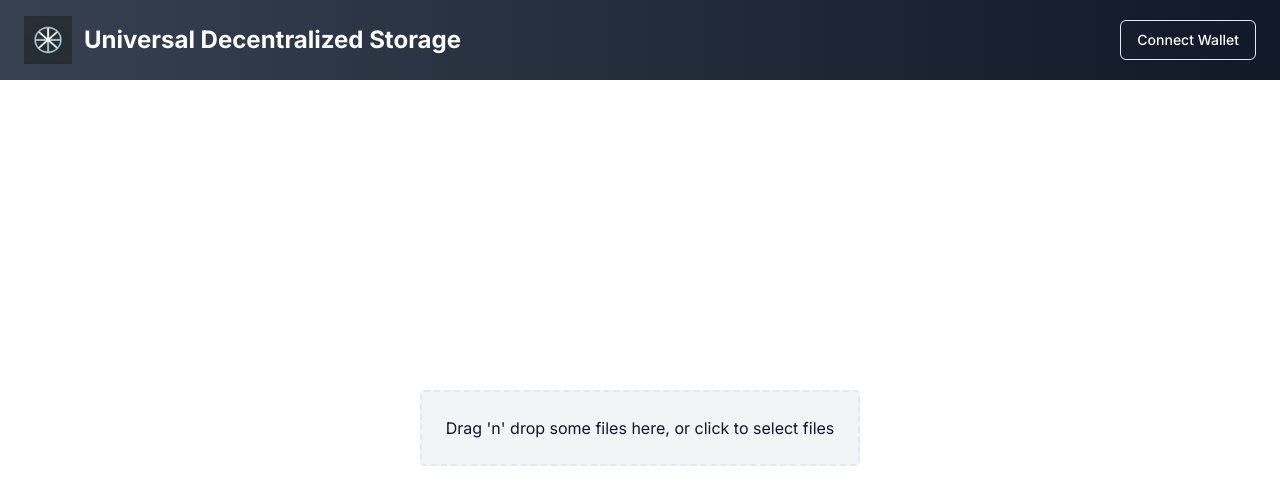
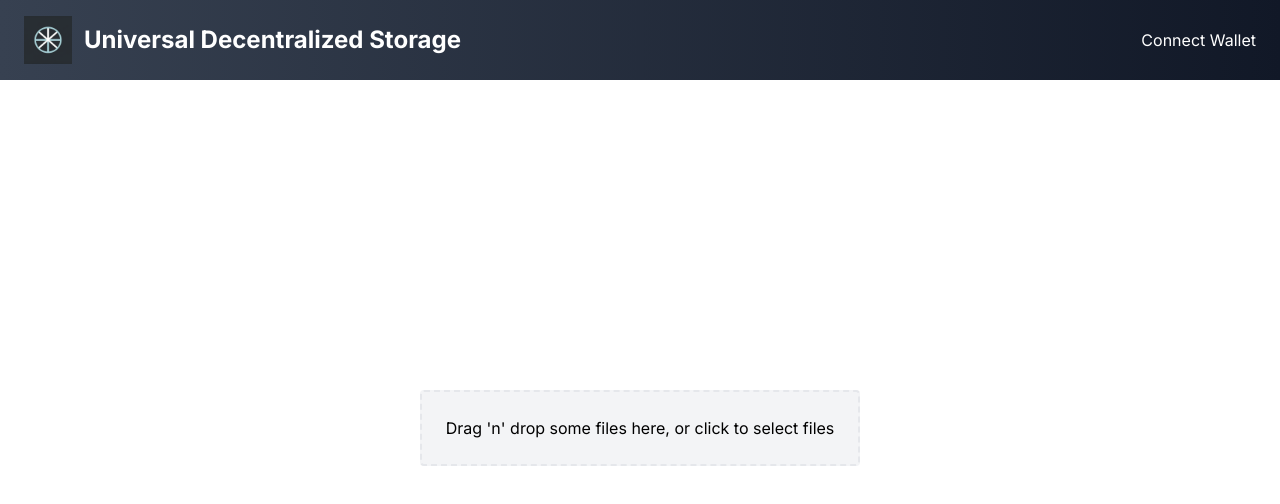
Before and after one commit to unid-store/dapp, a Next.js app: page / in a window 1280 px wide. Shown: the top 504 px of the page. Built offline with nearby package versions, Linux system fonts and the light colour scheme.

Commit message:
remove shadui components.

```diff
--- a/app/globals.css
+++ b/app/globals.css
@@ -1,86 +1,3 @@
 @tailwind base;
 @tailwind components;
 @tailwind utilities;
-
-/*
-* {
-  border: 1px solid red !important;
-} */
-
-@layer base {
-  :root {
-    --background: 0 0% 100%;
-    --foreground: 222.2 47.4% 11.2%;
-
-    --muted: 210 40% 96.1%;
-    --muted-foreground: 215.4 16.3% 46.9%;
-
-    --popover: 0 0% 100%;
-    --popover-foreground: 222.2 47.4% 11.2%;
-
-    --card: 0 0% 100%;
-    --card-foreground: 222.2 47.4% 11.2%;
-
-    --border: 214.3 31.8% 91.4%;
-    --input: 214.3 31.8% 91.4%;
-
-    --primary: 222.2 47.4% 11.2%;
-    --primary-foreground: 210 40% 98%;
-
-    --secondary: 210 40% 96.1%;
-    --secondary-foreground: 222.2 47.4% 11.2%;
-
-    --accent: 210 40% 96.1%;
-    --accent-foreground: 222.2 47.4% 11.2%;
-
-    --destructive: 0 100% 50%;
-    --destructive-foreground: 210 40% 98%;
-
-    --ring: 215 20.2% 65.1%;
-
-    --radius: 0.5rem;
-  }
-
-  .dark {
-    --background: 224 71% 4%;
-    --foreground: 213 31% 91%;
-
-    --muted: 223 47% 11%;
-    --muted-foreground: 215.4 16.3% 56.9%;
-
-    --popover: 224 71% 4%;
-    --popover-foreground: 215 20.2% 65.1%;
-
-    --card: 224 71% 4%;
-    --card-foreground: 213 31% 91%;
-
-    --border: 216 34% 17%;
-    --input: 216 34% 17%;
-
-    --primary: 210 40% 98%;
-    --primary-foreground: 222.2 47.4% 1.2%;
-
-    --secondary: 222.2 47.4% 11.2%;
-    --secondary-foreground: 210 40% 98%;
-
-    --accent: 216 34% 17%;
-    --accent-foreground: 210 40% 98%;
-
-    --destructive: 0 63% 31%;
-    --destructive-foreground: 210 40% 98%;
-
-    --ring: 216 34% 17%;
-
-    --radius: 0.5rem;
-  }
-}
-
-@layer base {
-  * {
-    @apply border-border;
-  }
-  body {
-    @apply bg-background text-foreground;
-    font-feature-settings: "rlig" 1, "calt" 1;
-  }
-}
--- a/components/Header/SignIn.tsx
+++ b/components/Header/SignIn.tsx
@@ -1,17 +1,10 @@
-"use client";
-
-import { NextPage } from "next";
-import { useEffect, useState } from "react";
-import { AnimatePresence } from "framer-motion";
-
-import { Button } from "@/components/ui/button";
-import WithNotification from "../feedback/WithNotification";
+import WithNotification from "@/components/feedback/WithNotification";
 
 export const SignIn = () => (
   <WithNotification
     title={"NOt implemented yet"}
     subtitle={"Stay tuned as we implement walletconnect v2 soon!"}
   >
-    <Button variant={"outline"}>Connect Wallet</Button>
+    <button>Connect Wallet </button>
   </WithNotification>
 );
--- a/components/feedback/WithNotification.tsx
+++ b/components/feedback/WithNotification.tsx
@@ -1,3 +1,5 @@
+"use client";
+
 import React, { useState, cloneElement } from "react";
 import { AnimatePresence } from "framer-motion";
 
--- a/components/ui/Notification.tsx
+++ b/components/ui/Notification.tsx
@@ -1,6 +1,5 @@
 import { useEffect } from "react";
 import { motion } from "framer-motion";
-import { Button } from "../ui/button";
 
 interface NotificationProps {
   onClose: () => void;
@@ -36,9 +35,9 @@ export const Notification = ({
       <div className="bg-white rounded-lg p-4 shadow-lg border border-gray-200 text-black flex flex-col items-start">
         <h2 className="text-2xl font-bold mb-2">{title}</h2>
         {subtitle && <p className="text-gray-600">{subtitle}</p>}
-        <Button onClick={onClose} className="mt-2 ml-auto">
+        <button onClick={onClose} className="mt-2 ml-auto">
           {"Close"}
-        </Button>
+        </button>
       </div>
     </motion.div>
   );
--- a/components/ui/button.tsx
+++ /dev/null
@@ -1,55 +0,0 @@
-import * as React from "react"
-import { Slot } from "@radix-ui/react-slot"
-import { cva, type VariantProps } from "class-variance-authority"
-
-import { cn } from "@/lib/utils"
-
-const buttonVariants = cva(
-  "inline-flex items-center justify-center rounded-md text-sm font-medium transition-colors focus-visible:outline-none focus-visible:ring-2 focus-visible:ring-ring focus-visible:ring-offset-2 disabled:opacity-50 disabled:pointer-events-none ring-offset-background",
-  {
-    variants: {
-      variant: {
-        default: "bg-primary text-primary-foreground hover:bg-primary/90",
-        destructive:
-          "bg-destructive text-destructive-foreground hover:bg-destructive/90",
-        outline:
-          "border border-input hover:bg-accent hover:text-accent-foreground",
-        secondary:
-          "bg-secondary text-secondary-foreground hover:bg-secondary/80",
-        ghost: "hover:bg-accent hover:text-accent-foreground",
-        link: "underline-offset-4 hover:underline text-primary",
-      },
-      size: {
-        default: "h-10 py-2 px-4",
-        sm: "h-9 px-3 rounded-md",
-        lg: "h-11 px-8 rounded-md",
-      },
-    },
-    defaultVariants: {
-      variant: "default",
-      size: "default",
-    },
-  }
-)
-
-export interface ButtonProps
-  extends React.ButtonHTMLAttributes<HTMLButtonElement>,
-    VariantProps<typeof buttonVariants> {
-  asChild?: boolean
-}
-
-const Button = React.forwardRef<HTMLButtonElement, ButtonProps>(
-  ({ className, variant, size, asChild = false, ...props }, ref) => {
-    const Comp = asChild ? Slot : "button"
-    return (
-      <Comp
-        className={cn(buttonVariants({ variant, size, className }))}
-        ref={ref}
-        {...props}
-      />
-    )
-  }
-)
-Button.displayName = "Button"
-
-export { Button, buttonVariants }
--- a/components/upload/FileTable.tsx
+++ b/components/upload/FileTable.tsx
@@ -1,5 +1,3 @@
-import { Button } from "../ui/button";
-
 interface FileTableProps {
   files: File[];
   removeFile: (file: File) => void;
@@ -16,7 +14,7 @@ const FileTable: React.FC<FileTableProps> = ({ files, removeFile }) => {
           >
             <td className="px-4 py-2">{file.name}</td>
             <td className="px-4 py-2">
-              <Button
+              <button
                 onClick={() => removeFile(file)}
                 className="text-red-500 hover:text-red-700 transition-colors duration-150"
               >
@@ -34,7 +32,7 @@ const FileTable: React.FC<FileTableProps> = ({ files, removeFile }) => {
                     d="M6 18L18 6M6 6l12 12"
                   />
                 </svg>
-              </Button>
+              </button>
             </td>
           </tr>
         ))}
--- a/tailwind.config.js
+++ b/tailwind.config.js
@@ -1,75 +1,18 @@
 /** @type {import('tailwindcss').Config} */
 module.exports = {
-  darkMode: ["class"],
   content: [
-    './pages/**/*.{ts,tsx}',
-    './components/**/*.{ts,tsx}',
-    './app/**/*.{ts,tsx}',
-	],
+    "./pages/**/*.{js,ts,jsx,tsx,mdx}",
+    "./components/**/*.{js,ts,jsx,tsx,mdx}",
+    "./app/**/*.{js,ts,jsx,tsx,mdx}",
+  ],
   theme: {
-    container: {
-      center: true,
-      padding: "2rem",
-      screens: {
-        "2xl": "1400px",
-      },
-    },
     extend: {
-      colors: {
-        border: "hsl(var(--border))",
-        input: "hsl(var(--input))",
-        ring: "hsl(var(--ring))",
-        background: "hsl(var(--background))",
-        foreground: "hsl(var(--foreground))",
-        primary: {
-          DEFAULT: "hsl(var(--primary))",
-          foreground: "hsl(var(--primary-foreground))",
-        },
-        secondary: {
-          DEFAULT: "hsl(var(--secondary))",
-          foreground: "hsl(var(--secondary-foreground))",
-        },
-        destructive: {
-          DEFAULT: "hsl(var(--destructive))",
-          foreground: "hsl(var(--destructive-foreground))",
-        },
-        muted: {
-          DEFAULT: "hsl(var(--muted))",
-          foreground: "hsl(var(--muted-foreground))",
-        },
-        accent: {
-          DEFAULT: "hsl(var(--accent))",
-          foreground: "hsl(var(--accent-foreground))",
-        },
-        popover: {
-          DEFAULT: "hsl(var(--popover))",
-          foreground: "hsl(var(--popover-foreground))",
-        },
-        card: {
-          DEFAULT: "hsl(var(--card))",
-          foreground: "hsl(var(--card-foreground))",
-        },
-      },
-      borderRadius: {
-        lg: "var(--radius)",
-        md: "calc(var(--radius) - 2px)",
-        sm: "calc(var(--radius) - 4px)",
-      },
-      keyframes: {
-        "accordion-down": {
-          from: { height: 0 },
-          to: { height: "var(--radix-accordion-content-height)" },
-        },
-        "accordion-up": {
-          from: { height: "var(--radix-accordion-content-height)" },
-          to: { height: 0 },
-        },
-      },
-      animation: {
-        "accordion-down": "accordion-down 0.2s ease-out",
-        "accordion-up": "accordion-up 0.2s ease-out",
+      backgroundImage: {
+        "gradient-radial": "radial-gradient(var(--tw-gradient-stops))",
+        "gradient-conic":
+          "conic-gradient(from 180deg at 50% 50%, var(--tw-gradient-stops))",
       },
     },
   },
-  plugins: [require("tailwindcss-animate")],
-}
+  plugins: [],
+};
```
